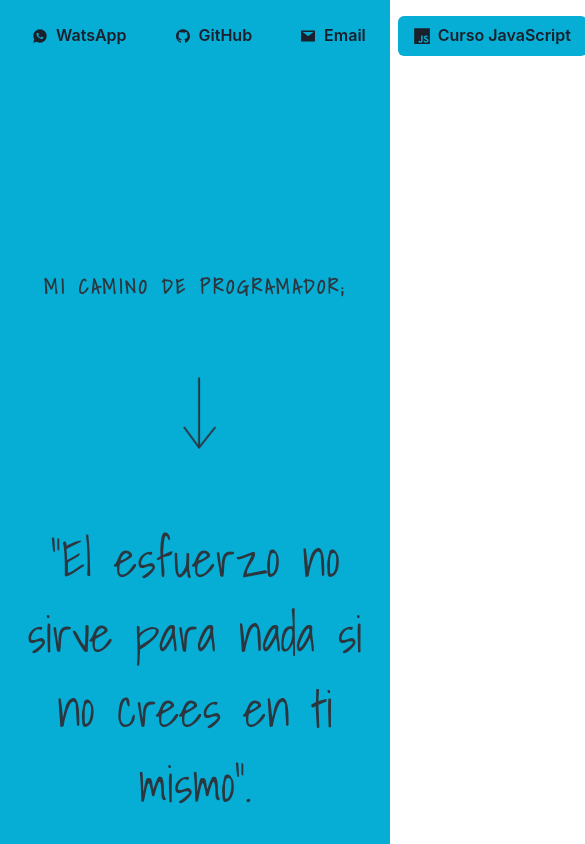
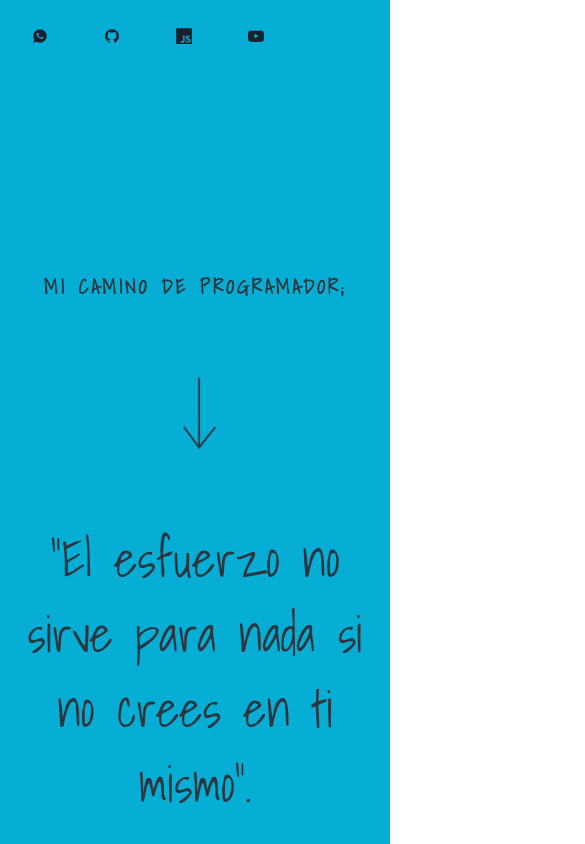
Before and after one commit to Alfred-VJ/project-one, a React (Create React App) app: page / in a window 390 px wide. Shown: the top 844 px of the page, 585 px wide, since content can reach past the window. Built offline with nearby package versions, Linux system fonts and the light colour scheme; a web font is replaced by a local one.

Commit message:
commit page-responsive-missing-hemburger-menu

```diff
--- a/src/Components/Navbar/Navbar.jsx
+++ b/src/Components/Navbar/Navbar.jsx
@@ -1,5 +1,5 @@
 import React from 'react';
-import { Button, Input, Breadcrumb, BreadcrumbItem, BreadcrumbLink } from '@chakra-ui/react';
+import { Button, Text, Breadcrumb, BreadcrumbItem, BreadcrumbLink } from '@chakra-ui/react';
 import { AiFillMail, AiFillGithub } from 'react-icons/ai';
 import { DiJsBadge } from 'react-icons/di';
 import { RiWhatsappFill } from 'react-icons/ri';
@@ -14,23 +14,23 @@ const Navbar = () => {
       <Breadcrumb separator='' bg="brand.primary" p={4} color="brand.letOscur">
 
         <BreadcrumbItem>
-          <BreadcrumbLink href='https://api.whatsapp.com/send?phone=+525579947397&text=Hola Alfred' target="_blank" ><Button bg="brand.primary" leftIcon={<RiWhatsappFill />}>WatsApp</Button></BreadcrumbLink>
+          <BreadcrumbLink href='https://api.whatsapp.com/send?phone=+525579947397&text=Hola Alfred' target="_blank" ><Button bg="brand.primary" leftIcon={<RiWhatsappFill />}><Text display={{ md: "flex", base: "none" }}>WatsApp</Text></Button></BreadcrumbLink>
         </BreadcrumbItem>
 
         <BreadcrumbItem>
-          <BreadcrumbLink href='https://github.com/Alfred-VJ' target="_blank"><Button bg="brand.primary" leftIcon={<AiFillGithub />}>GitHub</Button></BreadcrumbLink>
+          <BreadcrumbLink href='https://github.com/Alfred-VJ' target="_blank"><Button bg="brand.primary" leftIcon={<AiFillGithub />}><Text display={{ md: "flex", base: "none" }} >GitHub</Text></Button></BreadcrumbLink>
         </BreadcrumbItem>
 
-        <BreadcrumbItem >
-          <BreadcrumbLink href='https://www.google.com/intl/es-419/gmail/about/' target="_blank"><Button bg="brand.primary" leftIcon={<AiFillMail />}>Email</Button></BreadcrumbLink>
+        {/* <BreadcrumbItem >
+          <BreadcrumbLink href='https://www.google.com/intl/es-419/gmail/about/' target="_blank"><Button bg="brand.primary" leftIcon={<AiFillMail />}><Text>Email</Text></Button></BreadcrumbLink>
+        </BreadcrumbItem> */}
+
+        <BreadcrumbItem>
+          <BreadcrumbLink href='https://www.youtube.com/watch?v=zjwCOLaQw2c&list=PLZXhtO5iMVW1wPN-aZ_BnYLI9I36eXcyD' target="_blank"><Button bg="brand.primary" leftIcon={<DiJsBadge />}><Text display={{ md: "flex", base: "none" }} >Curso JavaScript</Text></Button></BreadcrumbLink>
         </BreadcrumbItem>
 
         <BreadcrumbItem>
-          <BreadcrumbLink href='https://www.youtube.com/watch?v=zjwCOLaQw2c&list=PLZXhtO5iMVW1wPN-aZ_BnYLI9I36eXcyD' target="_blank"><Button bg="brand.primary" leftIcon={<DiJsBadge />}>Curso JavaScript</Button></BreadcrumbLink>
-        </BreadcrumbItem>
-
-        <BreadcrumbItem>
-          <BreadcrumbLink href='https://www.youtube.com/channel/UC3K5-DQkXSFx2LfWnaGHY1g' target="_blank"><Button bg="brand.primary" leftIcon={<GrYoutube/>} >YouTube</Button></BreadcrumbLink>
+          <BreadcrumbLink href='https://www.youtube.com/channel/UC3K5-DQkXSFx2LfWnaGHY1g' target="_blank"><Button bg="brand.primary" leftIcon={<GrYoutube />} ><Text display={{ md: "flex", base: "none" }} >YouTube</Text></Button></BreadcrumbLink>
         </BreadcrumbItem>
 
       </Breadcrumb>
```
